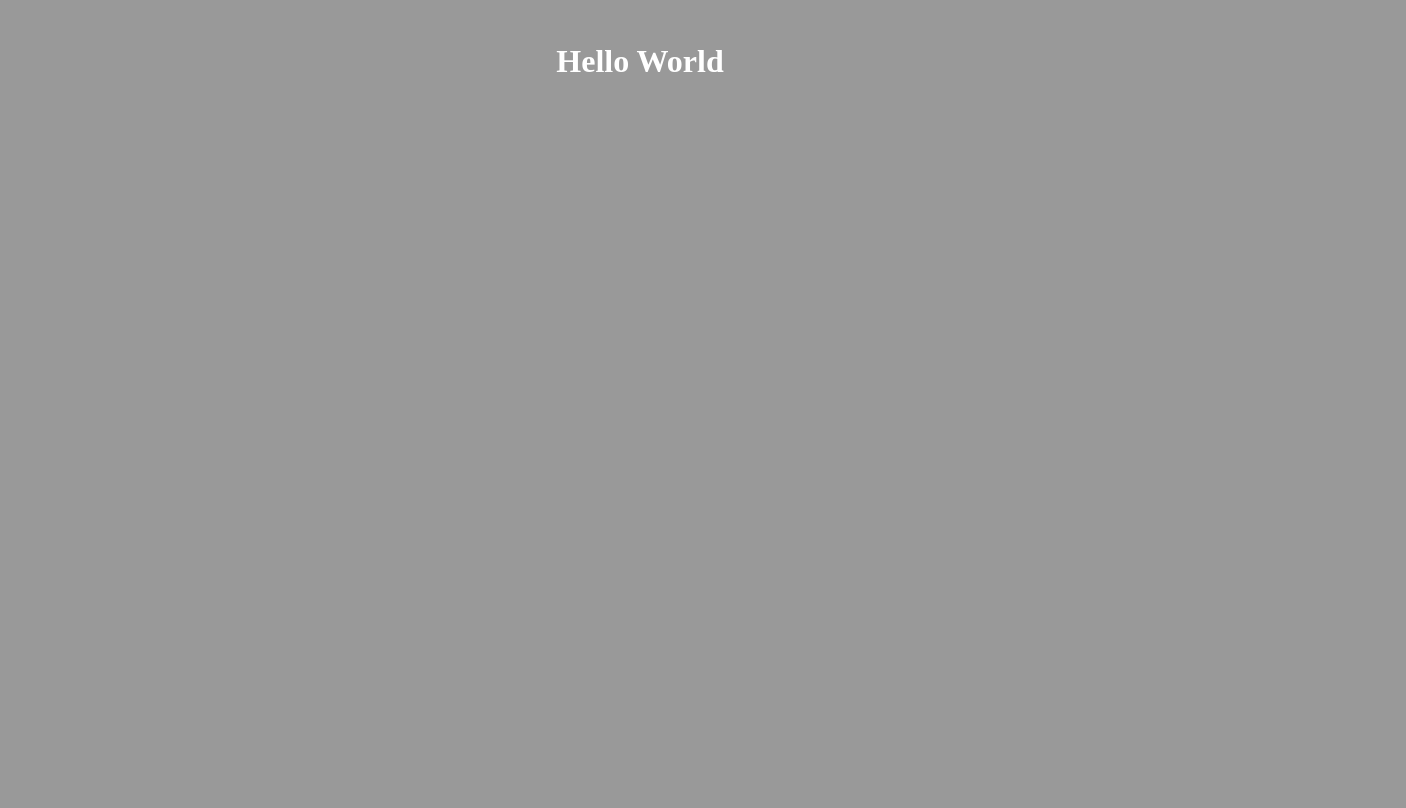
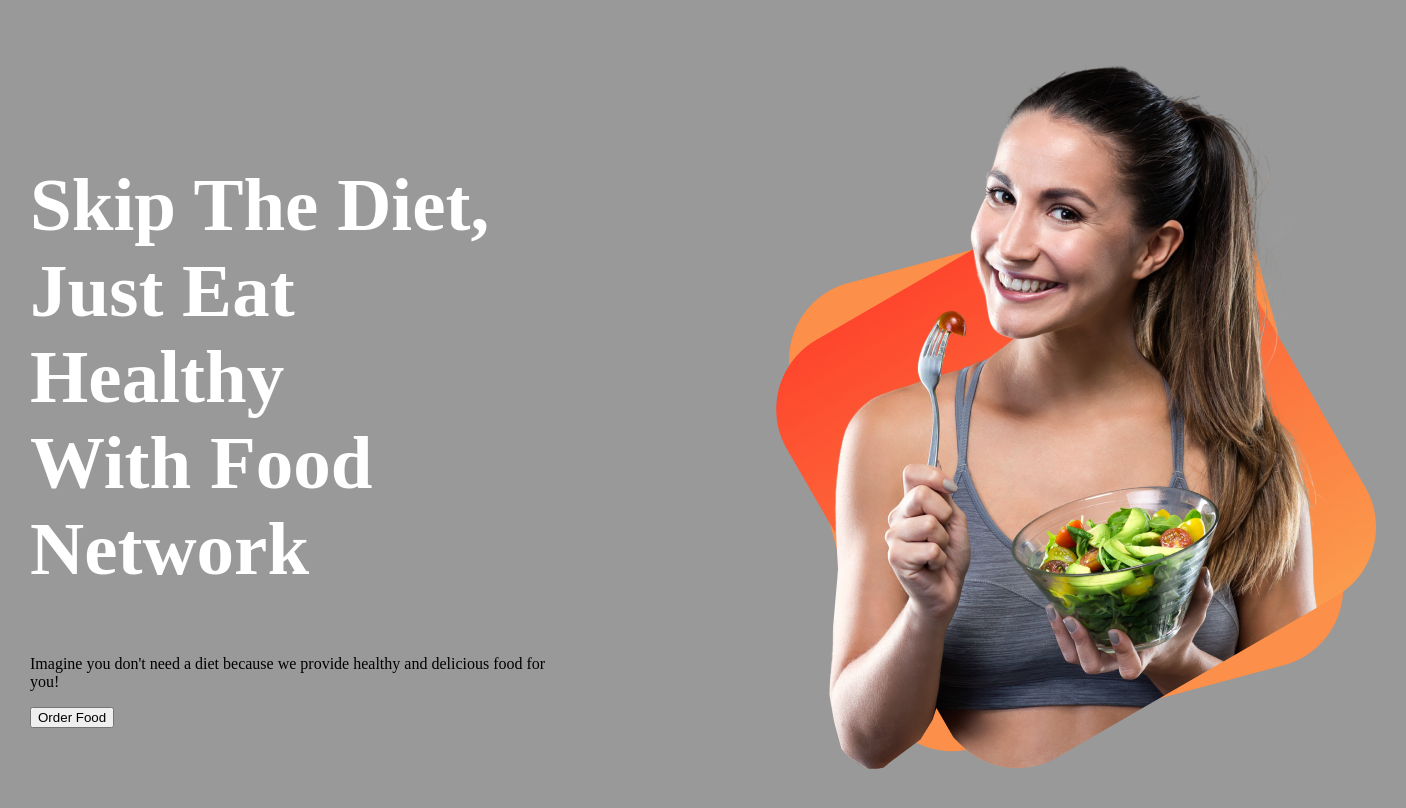
Before and after one commit to iyasinraj/test, a plain HTML site: page index.html in a window 1280 px wide. Shown: the whole page, 1406 px wide, since content can reach past the window. Drawn offline with Linux system fonts and the light colour scheme.

Commit message:
top section added

```diff
--- a/index.html
+++ b/index.html
@@ -8,6 +8,15 @@
     <title>Test Project</title>
 </head>
 <body>
-    <h1>Hello World</h1>
+    <section class="top-banner">
+        <div>
+            <h2 class="top-content"> <span class="top-highlight"> Skip </span>The Diet,<br>Just Eat Healthy <br>With Food Network</h2>
+            <p>Imagine you don't need a diet because we provide healthy and delicious food for you!</p>
+            <button>Order Food</button>
+        </div>
+        <div class="top-img">
+            <img src="images/Group 8425.png" alt="model image">
+        </div>
+    </section>
 </body>
 </html>
--- a/style.css
+++ b/style.css
@@ -3,12 +3,24 @@ body{
     margin: 0;
 }
 
-h1{
+.top-banner{
+    width: 80%;
     display: flex;
-    color: white;
-    height: 80px;
-    width: 100%;
-    justify-content: center;
-    align-items: center;
+    margin: 100px 30px;
+}
 
+.top-content{
+    max-width: 100%;
+    color: rgb(255, 255, 255);
+    width: auto;
+    font-size: 75px;
 }
+
+
+
+.top-img{
+    max-width: 30%;
+    height: auto;
+    padding-left: 200px;
+    margin-top: -50px;
+}
```
Also changed, not shown: images/Group 8425.png (added).
